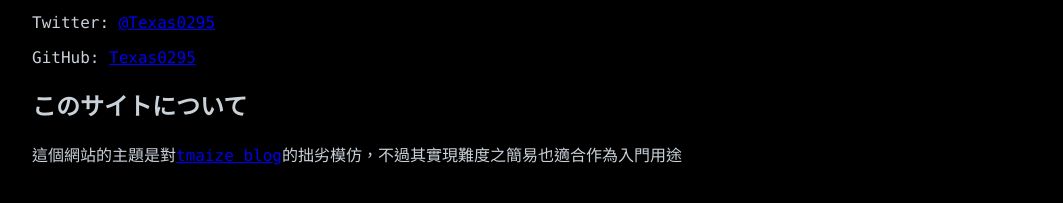
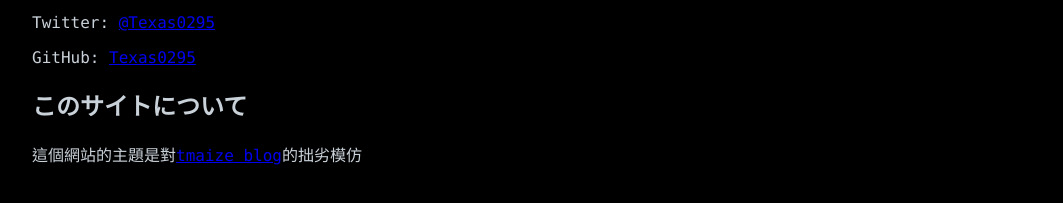
Before and after one commit to Texas0295/Texas0295.github.io, a plain HTML site: page pages/about.html in a window 1280 px wide. Shown: the part 237-440 px from the top of the page, without its empty margins (108-1171 px from the left). Drawn offline with Linux system fonts and the light colour scheme.

Commit message:
update about.html

```diff
--- a/pages/about.html
+++ b/pages/about.html
@@ -26,6 +26,6 @@
   <h2>このサイトについて</h2>
   <p>
     這個網站的主題是對<a href="https://blog.tmaize.net/">tmaize blog</a
-    >的拙劣模仿，不過其實現難度之簡易也適合作為入門用途
+    >的拙劣模仿
   </p>
 </body>
```
